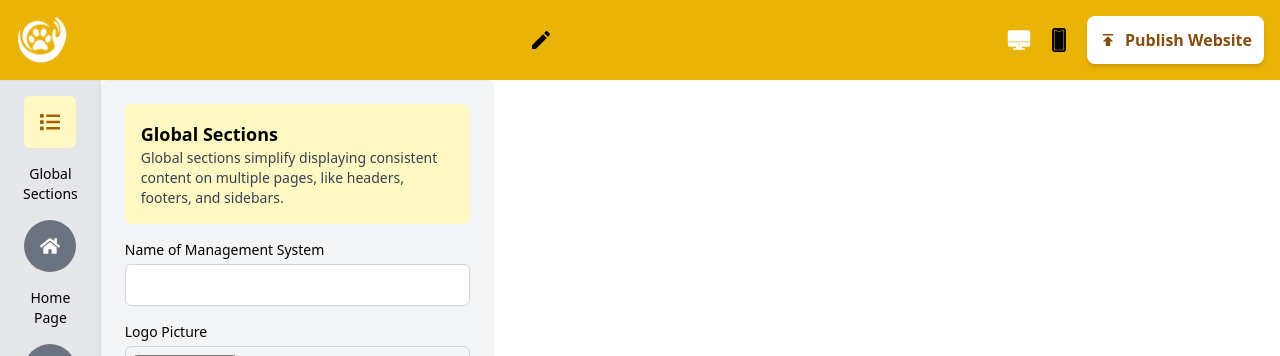
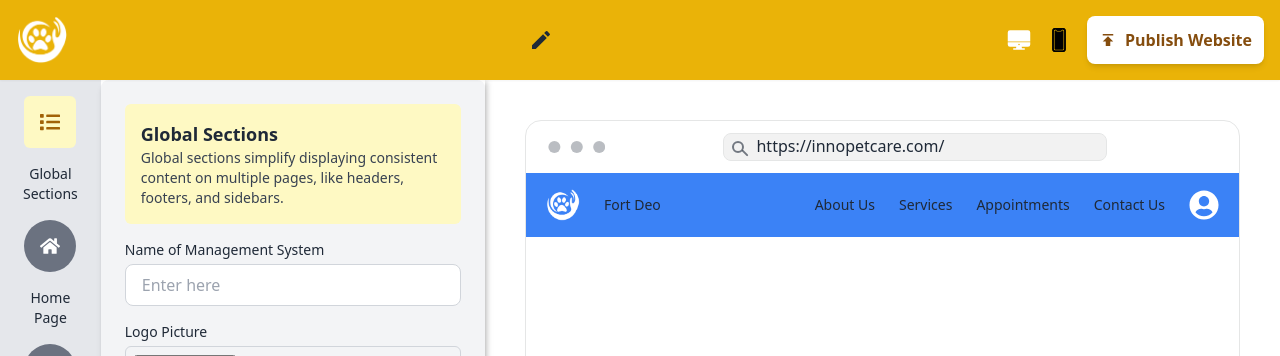
Before and after one commit to rj-d111/innopetcare-clone-react, a React (Create React App) app: page /design/1 in a window 1280 px wide. Shown: the top 356 px of the page. Built offline with nearby package versions, Linux system fonts and the light colour scheme; no server answers; sample sign-in values are in the browser's storage.

Commit message:
Finished Home Page

```diff
--- a/package.json
+++ b/package.json
@@ -43,6 +43,7 @@
   },
   "devDependencies": {
     "autoprefixer": "^10.4.20",
+    "daisyui": "^4.12.10",
     "postcss": "^8.4.47",
     "tailwindcss": "^3.4.12"
   }
--- a/src/components/design/CanvasWeb.jsx
+++ b/src/components/design/CanvasWeb.jsx
@@ -1,5 +1,106 @@
+import { FaUserCircle } from "react-icons/fa";
+import InnoPetCareSmall from "../../assets/png/InnoPetCareSmall.png";
+import { useState } from "react";
+
 const CanvasWeb = () => {
-    return <div className="bg-white w-full h-screen"></div>;
-  };
+  const [isDropdownOpen, setDropdownOpen] = useState(false);
 
-  export default CanvasWeb;
+  return (
+    <>
+      <div className="mockup-browser border-base-300 border h-[80vh]">
+        <div className="mockup-browser-toolbar">
+          <div className="input border-base-300 border">
+            https://innopetcare.com/
+          </div>
+        </div>
+
+        {/* Nav Bar */}
+        <nav className="flex items-center justify-between bg-blue-500 py-4 sticky text-sm px-5">
+          {/* Logo */}
+
+          <div className="flex items-center space-x-6">
+            <img src={InnoPetCareSmall} alt="Logo" className="h-8" />
+            <p>Fort Deo</p>
+          </div>
+          {/* Combined Flex Container */}
+          <div className="flex items-center space-x-6">
+            {/* Navigation Links */}
+            <ul className="flex items-center space-x-6">
+              <li>About Us</li>
+              <li>Services</li>
+              <li>Appointments</li>
+              <li>Contact Us</li>
+            </ul>
+
+            {/* Profile Section */}
+            <div
+              className="relative"
+              onMouseEnter={() => setDropdownOpen(true)}
+              onMouseLeave={() => setDropdownOpen(false)}
+            >
+              <FaUserCircle className="text-white text-3xl cursor-pointer" />
+
+              {/* Dropdown Menu */}
+              {isDropdownOpen && (
+                <ul
+                  role="menu"
+                  data-popover="profile-menu"
+                  data-popover-placement="bottom"
+                  className={`absolute right-0 z-10 min-w-[180px] overflow-auto rounded-lg border border-slate-200 bg-white p-1.5 shadow-lg focus:outline-none transition-all duration-300 ease-in-out transform`}
+                >
+                  <li className="flex flex-col rounded-md p-2">
+                    Example Name example@gmail.com
+                  </li>
+                  <hr className="my-2 border-slate-200" role="menuitem" />
+                  <li
+                    role="menuitem"
+                    className="cursor-pointer flex items-center rounded-md p-2 hover:bg-slate-100"
+                  >
+                    <p className="text-slate-800 font-medium ml-2">Dashboard</p>
+                  </li>
+                  <li
+                    role="menuitem"
+                    className="cursor-pointer flex items-center rounded-md p-2 hover:bg-slate-100"
+                  >
+                    <p className="text-slate-800 font-medium ml-2">
+                      Edit Profile
+                    </p>
+                  </li>
+                  <li
+                    role="menuitem"
+                    className="cursor-pointer flex items-center rounded-md p-2 hover:bg-slate-100"
+                  >
+                    <p className="text-slate-800 font-medium ml-2">
+                      Notifications
+                    </p>
+                  </li>
+                  <li
+                    role="menuitem"
+                    className="cursor-pointer flex items-center rounded-md p-2 hover:bg-slate-100"
+                  >
+                    <p className="text-slate-800 font-medium ml-2">Help</p>
+                  </li>
+                  <li
+                    role="menuitem"
+                    className="cursor-pointer flex items-center rounded-md p-2 hover:bg-slate-100"
+                  >
+                    <p className="text-slate-800 font-medium ml-2">Settings</p>
+                  </li>
+                  <hr className="my-2 border-slate-200" role="menuitem" />
+                  <li
+                    role="menuitem"
+                    className="cursor-pointer flex items-center rounded-md p-2 hover:bg-slate-100"
+                  >
+                    <p className="text-slate-800 font-medium ml-2">Sign Out</p>
+                  </li>
+                </ul>
+              )}
+            </div>
+          </div>
+        </nav>
+      </div>
+    </>
+  );
+};
+
+export default CanvasWeb;
--- a/src/components/design/GlobalSections.jsx
+++ b/src/components/design/GlobalSections.jsx
@@ -63,9 +63,12 @@ export default function GlobalSections() {
         </label>
         <input
           type="text"
+          id="name"
+          name="name"
           value={formData.name}
+          placeholder="Enter here"
+          className="w-full px-4 py-2 rounded-lg border border-gray-300 focus:outline-none focus:ring-2 focus:ring-yellow-500 focus:border-transparent transition ease-in-out"
           onChange={(e) => updateField("name", e.target.value)}
-          className="w-full p-2 border border-gray-300 rounded-md focus:ring focus:ring-yellow-300"
         />
       </div>
 
--- a/src/components/design/HomePage.jsx
+++ b/src/components/design/HomePage.jsx
@@ -2,8 +2,57 @@ import React from 'react'
 
 export default function HomePage() {
   return (
-    <div>
+    <>
+        <div className="p-6 md:max-w-md mx-auto bg-gray-100 shadow-md rounded-lg space-y-4">
+      <div className="bg-yellow-100 p-4 rounded-md">
+        <h2 className="text-lg font-semibold">Home Page</h2>
+        <p className="text-sm text-gray-700">
+        A homepage is a webpage that serves as the starting point of a website. When you first visit the website, this is the one you will see first.        </p>
+      </div>
 
+      <div className="space-y-1">
+        <label className="block text-sm font-medium">
+            Title
+        </label>
+        <input
+          type="text"
+          id="title"
+          name="title"
+          placeholder="Enter your title here"
+          className="w-full px-4 py-2 rounded-lg border border-gray-300 focus:outline-none focus:ring-2 focus:ring-yellow-500 focus:border-transparent transition ease-in-out"
+        />
+      </div>
+      <div className="space-y-1">
+        <label className="block text-sm font-medium">
+            Description
+        </label>
+        <input
+          type="text"
+          id="description"
+          name="description"
+          placeholder="Enter your description here"
+          className="w-full px-4 py-2 rounded-lg border border-gray-300 focus:outline-none focus:ring-2 focus:ring-yellow-500 focus:border-transparent transition ease-in-out"
+        />
+      </div>
+
+      <div className="space-y-1">
+        <label className="block text-sm font-medium">Background Picture</label>
+        <input
+          type="file"
+          accept="image/*"
+          className="w-full p-2 border border-gray-300 rounded-md focus:ring focus:ring-yellow-300"
+        />
+      </div>
+
+
+
+      <button
+        type="button"
+        className="w-full uppercase bg-yellow-600 hover:bg-yellow-700 text-white py-3 rounded-lg font-semibold transition duration-200 ease-in-out active:bg-yellow-800 shadow-md hover:shadow-lg active:shadow-lg"
+      >
+        Save Changes
+      </button>
     </div>
+    </>
   )
 }
--- a/src/pages/Design.jsx
+++ b/src/pages/Design.jsx
@@ -47,13 +47,12 @@ function Design() {
       <div className="w-full">
         <div className="flex">
           <div className="md:w-1/2 md:shadow-right-md">{renderSection()}</div>
-        <div className="hidden md:block md:w-full">
+          <div className="hidden md:block md:w-full p-10">
             {isWebVersion ? <CanvasWeb /> : <CanvasMobile />}
           </div>
         </div>
       </div>
     </div>
-
   );
 }
 
--- a/tailwind.config.js
+++ b/tailwind.config.js
@@ -1,17 +1,21 @@
 /** @type {import('tailwindcss').Config} */
+import daisyui from "daisyui";
+
 module.exports = {
-  content: [
-    "./src/**/*.{js,jsx,ts,tsx}",
-  ],
+  content: ["./src/**/*.{js,jsx,ts,tsx}"],
   theme: {
     extend: {
       boxShadow: {
-        'right-md': '4px 0 6px -1px rgba(0, 0, 0, 0.1), 4px 0 4px -2px rgba(0, 0, 0, 0.1)',
+        "right-md":
+          "4px 0 6px -1px rgba(0, 0, 0, 0.1), 4px 0 4px -2px rgba(0, 0, 0, 0.1)",
       },
     },
   },
   variants: {
-    boxShadow: ['responsive'],
+    boxShadow: ["responsive"],
   },
-  plugins: [],
-}
+  daisyui: {
+    themes: ["light"],
+  },
+  plugins: [require("daisyui")],
+};
```
Also changed, not shown: 1 other file (tests, documents, lock files or other folders). Lines whose indentation alone changed are shown as unchanged.
